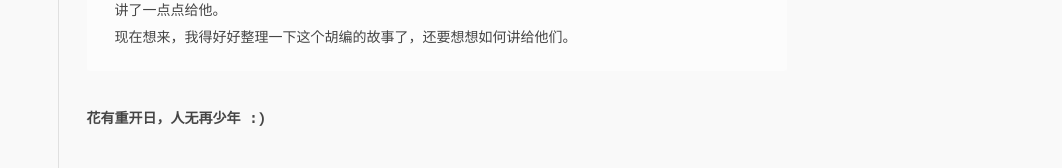
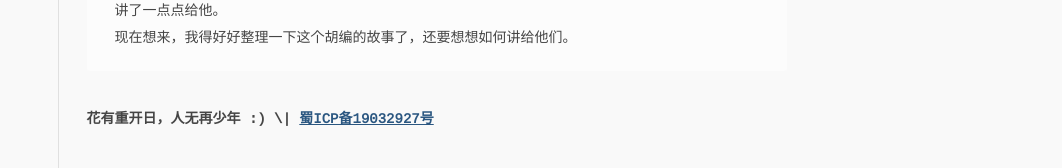
Before and after one commit to Sansuiz/sansuiz.github.io, a Jekyll site: the page built from index.html, in a window 1280 px wide. Shown: the part 1592-1760 px from the top of the page, without its empty margins (218-1280 px from the left). Built offline with Jekyll 4.4.1, drawn with Linux system fonts in a browser that asks for light colours; comment, search, counter and statistics services are not loaded.

Commit message:
Update default.html

```diff
--- a/_layouts/default.html
+++ b/_layouts/default.html
@@ -78,7 +78,10 @@
       {% endif %}
     </main>
     <footer>
-      {% if page.footer_content %}{{ page.footer_content }}{% else %}花有重开日，人无再少年 :){% endif %}
+      {% if page.footer_content %}{{ page.footer_content }}{% else %}
+      花有重开日，人无再少年 :) \|
+      <a href="http://www.miitbeian.gov.cn">蜀ICP备19032927号</a>
+      {% endif %}
       <a href="#top" target="_self">
       <img src="https://sansuiz.github.io/images/China.svg" style="width:60px;right:0px;position:fixed;bottom:0px;" />
       </a>
```
